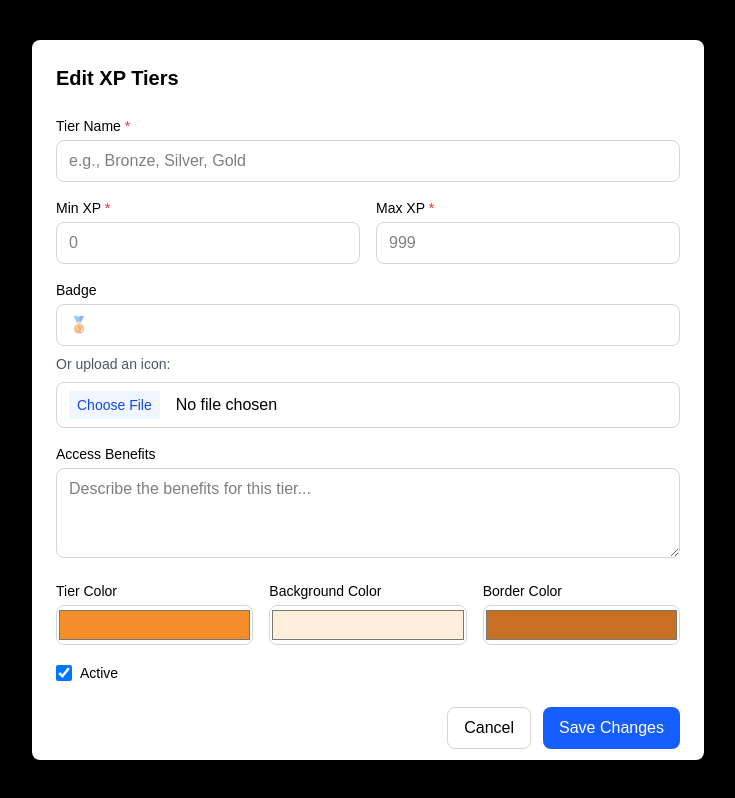
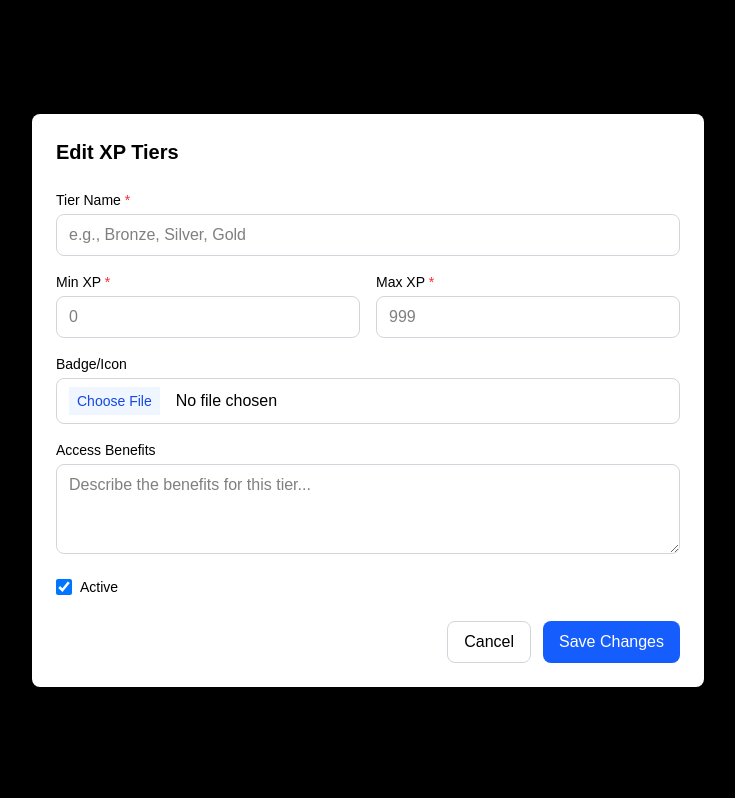
Before and after one commit to infonextsolutions/rewards-admin, a Next.js app: page /rewards in a window 1280 px wide. Both pictures are taken after a click on the button 1184 px from the left and 412 px from the top of the page. Shown: the whole page, without its empty margins (272-1007 px from the left). Built offline with nearby package versions, Linux system fonts and the light colour scheme; grey boxes are pictures that could not be loaded.

Commit message:
ui fixes for rewards page

```diff
--- a/src/components/rewards/RewardsModals.js
+++ b/src/components/rewards/RewardsModals.js
@@ -16,15 +16,11 @@ export function AddEditModal({
     badgeFile: null,
     accessBenefits: editingItem?.accessBenefits || '',
     status: editingItem?.status ?? true,
-    tierColor: editingItem?.tierColor || '#f68d2b',
-    bgColor: editingItem?.bgColor || '#ffefda',
-    borderColor: editingItem?.borderColor || '#c77023',
     // XP Decay Settings
     decayRuleType: editingItem?.decayRuleType || 'Fixed',
     inactivityDuration: editingItem?.inactivityDuration || '',
     minimumXpLimit: editingItem?.minimumXpLimit || '',
     notificationToggle: editingItem?.notificationToggle ?? true,
-    decayPercentage: editingItem?.decayPercentage || '',
     xpRange: editingItem?.xpRange || '',
     // XP Conversion
     tier: editingItem?.tierName || '',
@@ -60,10 +56,6 @@ export function AddEditModal({
       if (!formData.xpMax || formData.xpMax <= formData.xpMin) {
         errors.xpMax = 'Max XP must be greater than Min XP';
       }
-
-      if (formData.tierColor && !/^#([0-9A-F]{3}){1,2}$/i.test(formData.tierColor)) {
-        errors.tierColor = 'Invalid color format';
-      }
     }
 
     if (activeTab === 'XP Decay Settings') {
@@ -76,10 +68,6 @@ export function AddEditModal({
 
       if (!formData.minimumXpLimit || formData.minimumXpLimit < 0) {
         errors.minimumXpLimit = 'Min XP limit must be a positive number';
-      }
-
-      if (formData.decayPercentage && (!/^\d+%?$/.test(formData.decayPercentage) || parseInt(formData.decayPercentage) > 100)) {
-        errors.decayPercentage = 'Decay percentage must be between 1-100';
       }
     }
 
@@ -123,9 +111,8 @@ export function AddEditModal({
   const resetForm = () => {
     setFormData({
       tierName: '', xpMin: '', xpMax: '', badge: '', badgeFile: null, accessBenefits: '', status: true,
-      tierColor: '#f68d2b', bgColor: '#ffefda', borderColor: '#c77023',
       decayRuleType: 'Fixed', inactivityDuration: '', minimumXpLimit: '', notificationToggle: true,
-      decayPercentage: '', xpRange: '',
+      xpRange: '',
       tier: '', conversionRatio: '', enabled: true, redemptionChannels: [], newChannel: '',
       bonusType: '', triggerCondition: '', rewardValue: '', active: true
     });
@@ -218,16 +205,7 @@ export function AddEditModal({
                 </div>
 
                 <div>
-                  <label className="block text-sm font-medium text-black mb-1">Badge</label>
-                  <div className="space-y-2">
-                    <input
-                      type="text"
-                      value={formData.badge}
-                      onChange={(e) => setFormData(prev => ({ ...prev, badge: e.target.value }))}
-                      placeholder="🥉"
-                      className="w-full px-3 py-2 border border-gray-300 rounded-lg focus:ring-2 focus:ring-blue-500 focus:border-transparent text-black"
-                    />
-                    <div className="text-sm text-gray-600">Or upload an icon:</div>
+                  <label className="block text-sm font-medium text-black mb-1">Badge/Icon</label>
                   <input
                     ref={fileInputRef}
                     type="file"
@@ -236,9 +214,8 @@ export function AddEditModal({
                     className="w-full px-3 py-2 border border-gray-300 rounded-lg focus:ring-2 focus:ring-blue-500 focus:border-transparent text-black file:mr-4 file:py-1 file:px-2 file:border-0 file:text-sm file:bg-blue-50 file:text-blue-700 hover:file:bg-blue-100"
                   />
                   {formData.badgeFile && (
-                      <div className="text-xs text-green-600">File selected: {formData.badgeFile.name}</div>
+                    <div className="text-xs text-green-600 mt-1">File selected: {formData.badgeFile.name}</div>
                   )}
-                  </div>
                 </div>
 
                 <div>
@@ -250,37 +227,6 @@ export function AddEditModal({
                     rows={3}
                     className="w-full px-3 py-2 border border-gray-300 rounded-lg focus:ring-2 focus:ring-blue-500 focus:border-transparent text-black"
                   />
-                </div>
-
-                <div className="grid grid-cols-3 gap-4">
-                  <div>
-                    <label className="block text-sm font-medium text-black mb-1">Tier Color</label>
-                    <input
-                      type="color"
-                      value={formData.tierColor}
-                      onChange={(e) => setFormData(prev => ({ ...prev, tierColor: e.target.value }))}
-                      className="w-full h-10 border border-gray-300 rounded-lg focus:ring-2 focus:ring-blue-500"
-                    />
-                    {formErrors.tierColor && <p className="text-red-500 text-xs mt-1">{formErrors.tierColor}</p>}
-                  </div>
-                  <div>
-                    <label className="block text-sm font-medium text-black mb-1">Background Color</label>
-                    <input
-                      type="color"
-                      value={formData.bgColor}
-                      onChange={(e) => setFormData(prev => ({ ...prev, bgColor: e.target.value }))}
-                      className="w-full h-10 border border-gray-300 rounded-lg focus:ring-2 focus:ring-blue-500"
-                    />
-                  </div>
-                  <div>
-                    <label className="block text-sm font-medium text-black mb-1">Border Color</label>
-                    <input
-                      type="color"
-                      value={formData.borderColor}
-                      onChange={(e) => setFormData(prev => ({ ...prev, borderColor: e.target.value }))}
-                      className="w-full h-10 border border-gray-300 rounded-lg focus:ring-2 focus:ring-blue-500"
-                    />
-                  </div>
                 </div>
 
                 <div className="flex items-center gap-2">
@@ -334,16 +280,48 @@ export function AddEditModal({
                   />
                 </div>
 
-                <div className="grid grid-cols-3 gap-4">
+                <div className="grid grid-cols-2 gap-4">
                   <div>
                     <label className="block text-sm font-medium text-black mb-1">Inactivity Duration</label>
+                    <div className="relative">
                       <input
                         type="text"
                         value={formData.inactivityDuration}
                         onChange={(e) => setFormData(prev => ({ ...prev, inactivityDuration: e.target.value }))}
                         placeholder="7 Days"
-                      className="w-full px-3 py-2 border border-gray-300 rounded-lg focus:ring-2 focus:ring-blue-500 focus:border-transparent text-black"
+                        className="w-full px-3 py-2 pr-16 border border-gray-300 rounded-lg focus:ring-2 focus:ring-blue-500 focus:border-transparent text-black"
                       />
+                      <div className="absolute right-2 top-1/2 transform -translate-y-1/2 flex flex-col">
+                        <button
+                          type="button"
+                          onClick={() => {
+                            const match = formData.inactivityDuration.match(/(\d+)\s*(\w+)/);
+                            if (match) {
+                              const num = parseInt(match[1]) + 1;
+                              const unit = match[2];
+                              setFormData(prev => ({ ...prev, inactivityDuration: `${num} ${unit}` }));
+                            }
+                          }}
+                          className="text-xs text-gray-500 hover:text-gray-700 leading-none h-3 flex items-center justify-center"
+                        >
+                          ▲
+                        </button>
+                        <button
+                          type="button"
+                          onClick={() => {
+                            const match = formData.inactivityDuration.match(/(\d+)\s*(\w+)/);
+                            if (match && parseInt(match[1]) > 1) {
+                              const num = parseInt(match[1]) - 1;
+                              const unit = match[2];
+                              setFormData(prev => ({ ...prev, inactivityDuration: `${num} ${unit}` }));
+                            }
+                          }}
+                          className="text-xs text-gray-500 hover:text-gray-700 leading-none h-3 flex items-center justify-center"
+                        >
+                          ▼
+                        </button>
+                      </div>
+                    </div>
                     {formErrors.inactivityDuration && <p className="text-red-500 text-xs mt-1">{formErrors.inactivityDuration}</p>}
                   </div>
 
@@ -357,18 +335,6 @@ export function AddEditModal({
                       className="w-full px-3 py-2 border border-gray-300 rounded-lg focus:ring-2 focus:ring-blue-500 focus:border-transparent text-black"
                     />
                     {formErrors.minimumXpLimit && <p className="text-red-500 text-xs mt-1">{formErrors.minimumXpLimit}</p>}
-                  </div>
-
-                  <div>
-                    <label className="block text-sm font-medium text-black mb-1">Decay Percentage</label>
-                    <input
-                      type="text"
-                      value={formData.decayPercentage}
-                      onChange={(e) => setFormData(prev => ({ ...prev, decayPercentage: e.target.value }))}
-                      placeholder="25%"
-                      className="w-full px-3 py-2 border border-gray-300 rounded-lg focus:ring-2 focus:ring-blue-500 focus:border-transparent text-black"
-                    />
-                    {formErrors.decayPercentage && <p className="text-red-500 text-xs mt-1">{formErrors.decayPercentage}</p>}
                   </div>
                 </div>
 
@@ -391,7 +357,7 @@ export function AddEditModal({
                     onChange={(e) => setFormData(prev => ({ ...prev, notificationToggle: e.target.checked }))}
                     className="w-4 h-4 text-blue-600 rounded focus:ring-blue-500"
                   />
-                  <label htmlFor="notifications" className="text-sm font-medium text-black">Enable Notifications</label>
+                  <label htmlFor="notifications" className="text-sm font-medium text-black">Send Notification</label>
                 </div>
               </>
             )}
@@ -536,17 +502,6 @@ export function AddEditModal({
                   />
                   <label htmlFor="active" className="text-sm font-medium text-black">Active</label>
                 </div>
-
-                <div className="flex items-center gap-2">
-                  <input
-                    type="checkbox"
-                    id="status-bonus"
-                    checked={formData.status}
-                    onChange={(e) => setFormData(prev => ({ ...prev, status: e.target.checked }))}
-                    className="w-4 h-4 text-blue-600 rounded focus:ring-blue-500"
-                  />
-                  <label htmlFor="status-bonus" className="text-sm font-medium text-black">Status Active</label>
-                </div>
               </>
             )}
           </div>
```
Also changed, not shown: src/components/rewards/RewardsTable.js (+54 -17 lines). Lines whose indentation alone changed are shown as unchanged.
